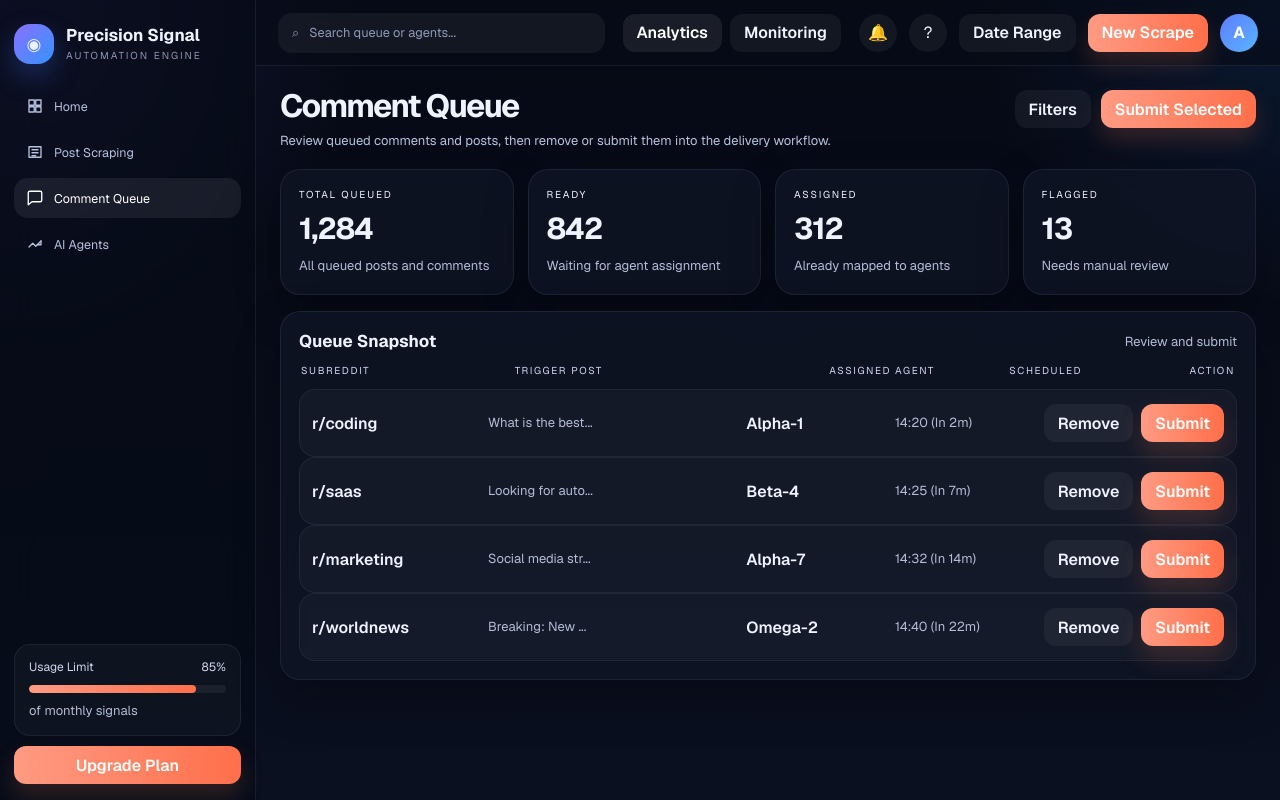
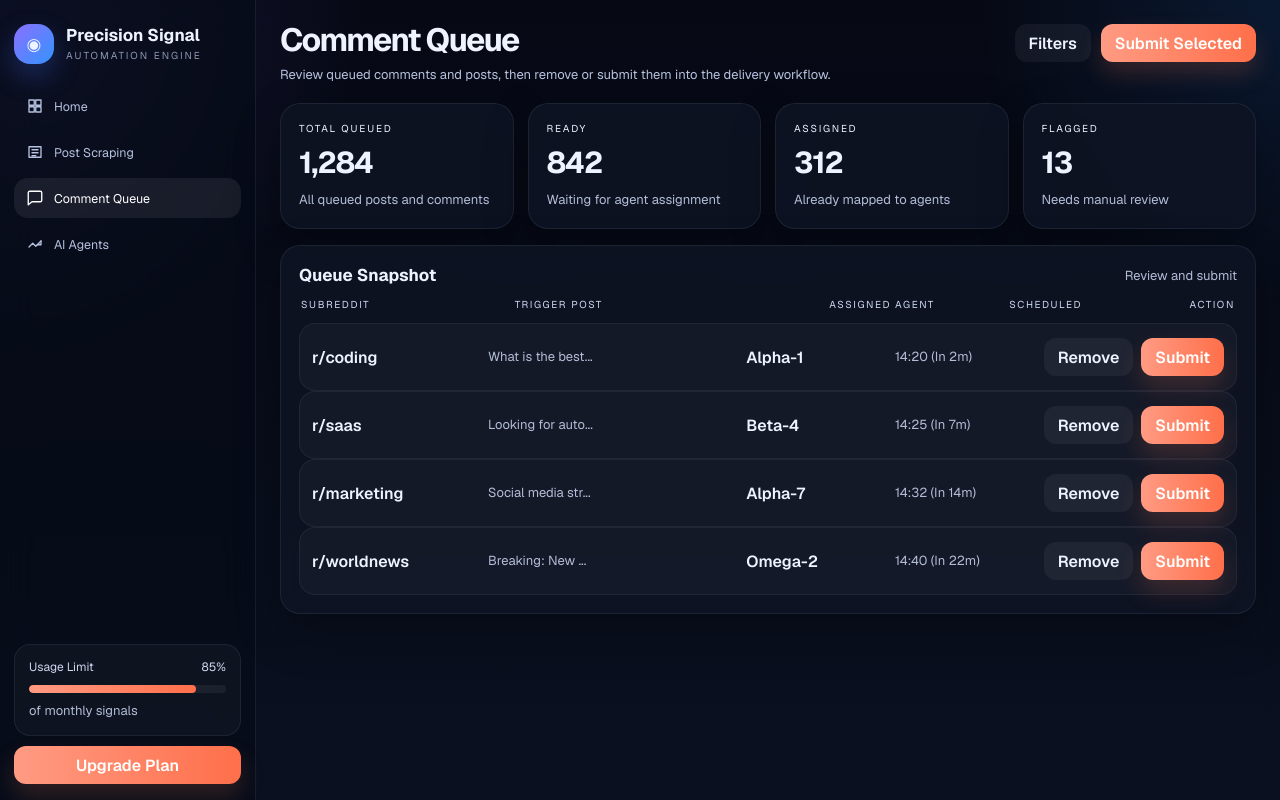
Before and after one commit to Jay-1410/Reddit-Automation, a Next.js app: page /approval-queue in a window 1280 px wide. Built offline with nearby package versions, Linux system fonts and the light colour scheme.

Commit message:
Remove dashboard top bar

```diff
--- a/src/app/components.js
+++ b/src/app/components.js
@@ -33,11 +33,6 @@ export function DashboardShell({ title, subtitle, searchPlaceholder, children, a
         <div className={styles.sidebarBottom}><div className={styles.usageCard}><div className={styles.usageTop}><span>Usage Limit</span><span>85%</span></div><div className={styles.progressTrack}><div className={styles.progressFill} style={{ width: "85%" }} /></div><p className={styles.note}>of monthly signals</p></div><button className={styles.actionButton}>Upgrade Plan</button></div>
       </aside>
       <section className={styles.mainArea}>
-        <header className={styles.topbar}>
-          <div className={styles.searchBar}>⌕ <span>{searchPlaceholder}</span></div>
-          <div className={styles.topNav}><button className={styles.tabActive}>Analytics</button><button className={styles.tab}>Monitoring</button></div>
-          <div className={styles.topbarRight}><div className={styles.iconChip}>🔔</div><div className={styles.iconChip}>?</div><button className={styles.softButton}>Date Range</button><button className={styles.actionButton}>New Scrape</button><div className={styles.profileChip}>A</div></div>
-        </header>
         <main className={styles.content}><section className={styles.pageHeading}><div><h1>{title}</h1><p>{subtitle}</p></div>{actions ? <div className={styles.pageActions}>{actions}</div> : null}</section>{children}</main>
       </section>
     </div>
```
